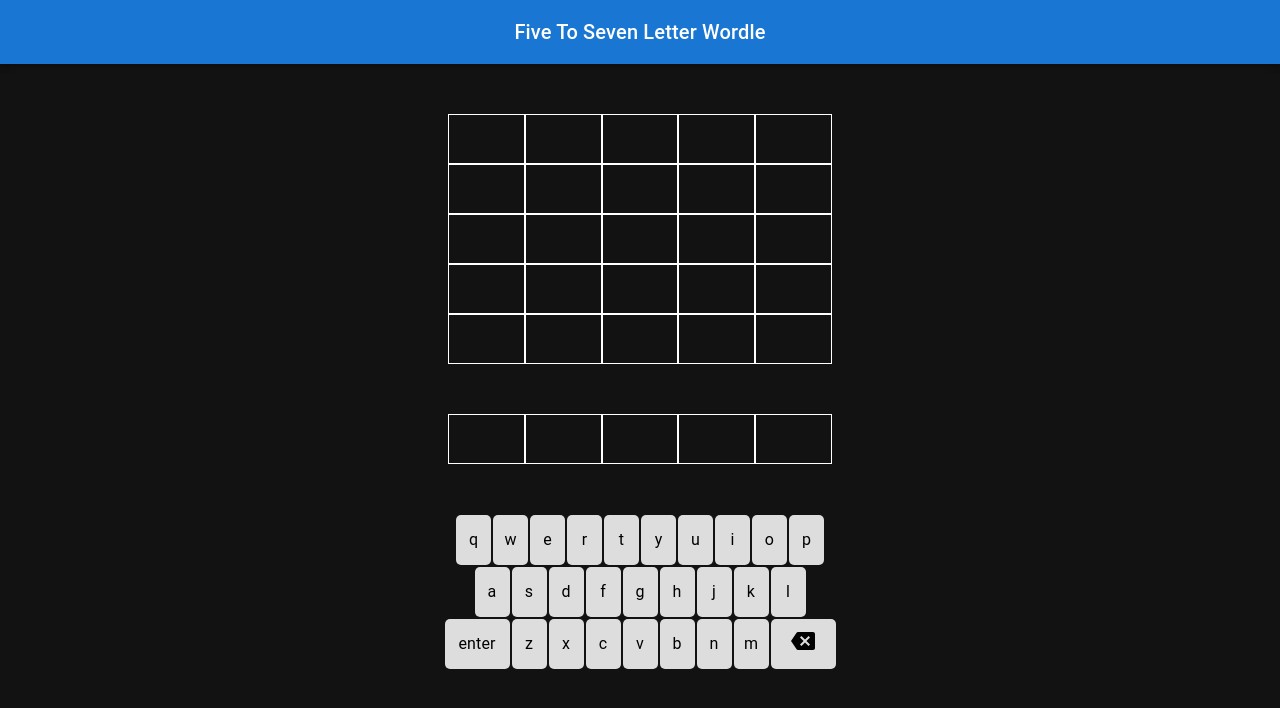
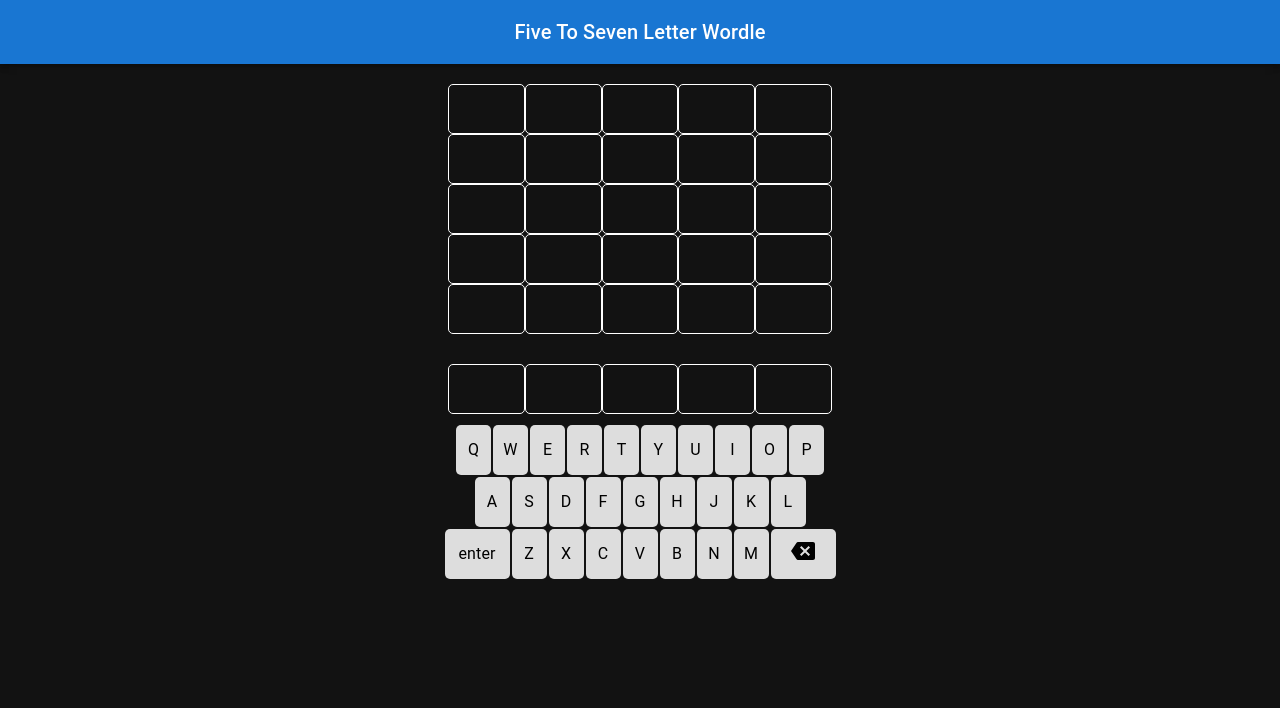
Before and after one commit to paalwilliams/Wordle-Clone, a React (Create React App) app: page / in a window 1280 px wide. Shown: the top 708 px of the page. Built offline with nearby package versions, Linux system fonts and the light colour scheme.

Commit message:
fix typing

```diff
--- a/src/components/GameBoard/index.tsx
+++ b/src/components/GameBoard/index.tsx
@@ -1,11 +1,8 @@
 import { Grid } from "@mui/material";
 import GameBoardRow from "../GameBoardRow";
 import { v4 as uuid } from 'uuid';
+import { IGameBoardProps } from "../../types";
 
-interface IGameBoardProps {
-    guesses: string[];
-    answer: string
-}
 const GameBoard = (props: IGameBoardProps) => {
 
     const { guesses, answer } = props;
@@ -15,7 +12,7 @@ const GameBoard = (props: IGameBoardProps) => {
             width: "30%",
             maxWidth: "450px",
             margin: "0 auto",
-            marginTop: "50px"
+            marginTop: "20px"
         },
         item: {
             border: "1px solid white",
--- a/src/components/GameBoardRow/index.tsx
+++ b/src/components/GameBoardRow/index.tsx
@@ -1,10 +1,6 @@
 import { Grid, Typography } from "@mui/material";
 import { v4 as uuid } from 'uuid'
-
-interface IGameBoardRowProps {
-    guess?: string,
-    answer: string
-}
+import { IGameBoardRowProps } from "../../types";
 
 const GameBoardRow = (props: IGameBoardRowProps) => {
 
@@ -13,10 +9,11 @@ const GameBoardRow = (props: IGameBoardRowProps) => {
     const genResultStyles = (index: number) => {
 
         const styles = {
-            border: "1px solid white",
             color: "white",
             height: "50px",
             width: "20px",
+            borderRadius: "5px",
+            border: ".5px solid white",
             display: "flex",
             justifyContent: "center",
             alignItems: "center",
@@ -27,10 +24,6 @@ const GameBoardRow = (props: IGameBoardRowProps) => {
 
             let answerArr = answer.split('');
             let guessArr = guess.split('');
-            console.log(answerArr)
-            console.log(guessArr[index])
-            console.log(answerArr.indexOf(guessArr[index]))
-
             if (answerArr[index] === guessArr[index]) {
                 styles.backgroundColor = "green"
             } else if (answerArr.indexOf(guessArr[index]) >= 0) {
--- a/src/components/GameContainer/index.tsx
+++ b/src/components/GameContainer/index.tsx
@@ -1,12 +1,10 @@
 import React, { useCallback, useEffect, useState } from 'react';
-import { isGetAccessorDeclaration } from "typescript";
+import { IResultsState } from "../../types";
 import GameBoard from "../GameBoard";
 import GuessBar from "../GuessBar";
-import Keyboard from "../Keyboard";
 import wordList from '../lib/wordList.json';
 import ResultsModal from "../ResultsModal";
 import { genResultSquare } from "../Utils/genResultSquare";
-import { getDailyWord, setDailyWord } from "../Utils/localStorage";
 const GameContainer = () => {
 
     const initialResultState = {
@@ -18,9 +16,9 @@ const GameContainer = () => {
     const [guesses, setGuesses] = useState<string[]>([]);
     const [answer, setAnswer] = useState<string>("");
 
-    const [result, setResult] = useState<any>(initialResultState);
+    const [result, setResult] = useState<IResultsState>(initialResultState);
 
-    const buildResultsMessage = () => {
+    const buildResultsMessage = (): string => {
         let status = "You lost!"
         let numGuesses = guesses.length;
         if (guesses.includes(answer)) {
@@ -56,8 +54,8 @@ const GameContainer = () => {
     }, [guesses, answer, buildResultsMessageCB])
 
     const genRandomIndex = (wordList: string[]) => {
-        const n = Math.floor(Math.random() * wordList.length);
-        return n
+        const n: number = Math.floor(Math.random() * wordList.length);
+        return n;
     }
 
     useEffect(() => {
--- a/src/components/GuessBar/index.tsx
+++ b/src/components/GuessBar/index.tsx
@@ -1,9 +1,10 @@
 import { Box, Grid, Typography } from "@mui/material";
-import { useState, useRef, useEffect, ChangeEvent } from 'react';
+import { useState, useRef, useEffect, ChangeEvent, HtmlHTMLAttributes } from 'react';
 import Keyboard from "../Keyboard";
 import { v4 as uuid } from 'uuid'
 import WordleNotifbar from "../WordleNotifBar";
 import Loading from "../Utils/Loading";
+import { IGuessState } from "../../types";
 
 interface IGuessGridProps {
     addGuess: Function,
@@ -16,7 +17,6 @@ const GuessGrid = (props: IGuessGridProps) => {
     let [notif, setNotif] = useState<boolean>(false);
     let [refIndex, setRefIndex] = useState(0);
 
-    const textInputRefs = useRef<HTMLInputElement[]>([])
     const initialState = {
         "0": "",
         "1": "",
@@ -32,12 +32,13 @@ const GuessGrid = (props: IGuessGridProps) => {
     }, [])
 
 
-    const [guess, setGuess] = useState<any>(initialState);
+    const [guess, setGuess] = useState<IGuessState>(initialState);
     const styles = {
         input: {
-            border: "1px solid white",
+            border: ".5px solid white",
             height: "50px",
             display: "flex",
+            borderRadius: "5px",
             justifyContent: "center",
             alignItems: "center",
             backgroundColor: "",
@@ -48,7 +49,7 @@ const GuessGrid = (props: IGuessGridProps) => {
             width: "30%",
             maxWidth: "450px",
             margin: "0 auto",
-            marginTop: "50px",
+            marginTop: "30px",
         },
         box: {
             display: "flex",
@@ -59,36 +60,12 @@ const GuessGrid = (props: IGuessGridProps) => {
             width: "30%",
             maxWidth: "450px",
             margin: "0 auto",
-            marginTop: "50px",
-
-        }
-
-    }
-
-    const genInputProps = (name: string) => {
-        return {
-            style: {
-                color: "white"
-            },
-            maxLength: 1,
-            name,
+            marginTop: "20px",
         }
     }
 
-    const handleChange = (e: ChangeEvent<HTMLInputElement>) => {
-        e.preventDefault();
+    const handleVirtualKeyClick = (e: any): void => {
 
-        setGuess({
-            ...guess,
-            // [e.target.name]: textInputRefs[e.target.name]?.current?.value
-        })
-    }
-
-    useEffect(() => {
-        textInputRefs?.current[refIndex]?.focus();
-    }, [refIndex])
-
-    const handleVirtualKeyClick = (e: any) => {
         e.preventDefault();
         if (refIndex === answer.length) {
             return;
@@ -101,16 +78,7 @@ const GuessGrid = (props: IGuessGridProps) => {
         setRefIndex(newRefIndex);
     }
 
-    // const handleKeyEvent = (e: any) => {
-    //     let alphabet = 'abcdefghiujklmnopqrstuvwxyz'.split('');
-    //     if (alphabet.includes(e.key)) {
-    //         guess[refIndex] = e.key
-    //         let newRefIndex = refIndex + 1;
-    //         setRefIndex(newRefIndex);
-    //     }
-    // }
-
-    const handleBackspace = (e: any) => {
+    const handleBackspace = (e: MouseEvent): void => {
         e.preventDefault();
         if (refIndex > 0) {
             setGuess({
@@ -123,8 +91,7 @@ const GuessGrid = (props: IGuessGridProps) => {
 
     }
 
-
-    const handleSubmit = () => {
+    const handleSubmit = (): void => {
         let word = ""
         Object.entries(guess).forEach((x: any) => {
             word += x[1];
--- a/src/components/Keyboard/index.tsx
+++ b/src/components/Keyboard/index.tsx
@@ -1,4 +1,4 @@
-import { Box, Grid, Typography } from "@mui/material";
+import { Box, Grid, SxProps, Theme, Typography } from "@mui/material";
 import { useEffect, useState } from 'react';
 import { v4 as uuid } from 'uuid';
 import BackspaceIcon from '@mui/icons-material/Backspace';
@@ -14,9 +14,9 @@ const Keyboard = (props: IKeyboardProps) => {
     const { guesses, answer, handleKeyClick, submitFunc, handleBackspace } = props
 
     const [guessedLetters, setGuessedLetters] = useState<string[]>();
-    const topRow = 'qwertyuiop'.split('');
-    const middleRow = 'asdfghjkl'.split('');
-    const bottomRow = 'zxcvbnm'.split('');
+    const topRow = 'qwertyuiop'.toUpperCase().split('');
+    const middleRow = 'asdfghjkl'.toUpperCase().split('');
+    const bottomRow = 'zxcvbnm'.toUpperCase().split('');
 
     useEffect(() => {
 
@@ -26,8 +26,8 @@ const Keyboard = (props: IKeyboardProps) => {
 
     }, [guesses])
 
-    const genKeyStyles = (character: string, _: number) => {
-        if (guessedLetters) {
+    const genKeyStyles = (character: string, _: number): SxProps<Theme> => {
+        character = character.toLowerCase()
 
         const styles = {
             width: character === "bs" || character === "enter" ? "65px" : "35px",
@@ -40,19 +40,19 @@ const Keyboard = (props: IKeyboardProps) => {
             backgroundColor: "#DDD",
             display: "flex",
             justifyContent: "center",
-                alignItems: "center"
+            alignItems: "center",
         };
-
+        if (guessedLetters) {
             if (answer.indexOf(character) >= 0 && guessedLetters.indexOf(character) >= 0) {
                 styles.backgroundColor = "green"
             } else if (answer.indexOf(character) < 0 && guessedLetters.indexOf(character) >= 0) {
                 styles.backgroundColor = "#777"
             }
+        }
         return styles
     }
-    }
 
-    return <Box sx={{ display: "flex", flexDirection: "column", justifyContent: "center", margin: "0 auto", marginTop: "50px" }}>
+    return <Box sx={{ display: "flex", flexDirection: "column", justifyContent: "center", marginTop: "10px", }}>
         <Box sx={{ display: "flex", justifyContent: "center" }}>
             {topRow.map((letter: string, index: any) => {
                 return (
--- a/src/components/ResultsModal/index.tsx
+++ b/src/components/ResultsModal/index.tsx
@@ -3,6 +3,7 @@ import Box from '@mui/material/Box';
 import Button from '@mui/material/Button';
 import Typography from '@mui/material/Typography';
 import Modal from '@mui/material/Modal';
+import WordleNotifbar from "../WordleNotifBar";
 
 const style = {
     position: 'absolute',
@@ -25,22 +26,27 @@ interface IResultsModalProps {
 
 }
 const ResultsModal = (props: IResultsModalProps) => {
+
+    const [copyConfirm, setCopyConfirm] = useState<boolean>(false)
     const { open, result, guesses, answer } = props;
-    const handleReload = () => {
+    const handleReload = (): void => {
         window.location.reload();
     }
 
-    const genClipboardMessage = () => {
+    const genClipboardMessage = (): string => {
         return `${answer.length} letter wordle, ${guesses}/${answer.length} guesses \n${result.resultsSquare}`
     }
 
-    const handleShare = () => {
+    const handleShare = (): void => {
         navigator.clipboard.writeText(genClipboardMessage()).then(function () {
+            setCopyConfirm(true);
+            setTimeout(() => {
+                setCopyConfirm(false);
+            }, 1000)
         }, function () {
-
-
         });
     }
+
     return (
         <div>
             <Modal
@@ -60,6 +66,7 @@ const ResultsModal = (props: IResultsModalProps) => {
                     <Button onClick={handleShare}>Copy Result Grid</Button>
                 </Box>
             </Modal>
+            {copyConfirm ? <WordleNotifbar message={"Results Copied To Clipboard"} duration={1000} /> : <></>}
         </div>
     )
 };
```
Also changed, not shown: src/types.d.ts (added, +19 -0 lines). Lines whose indentation alone changed are shown as unchanged.
